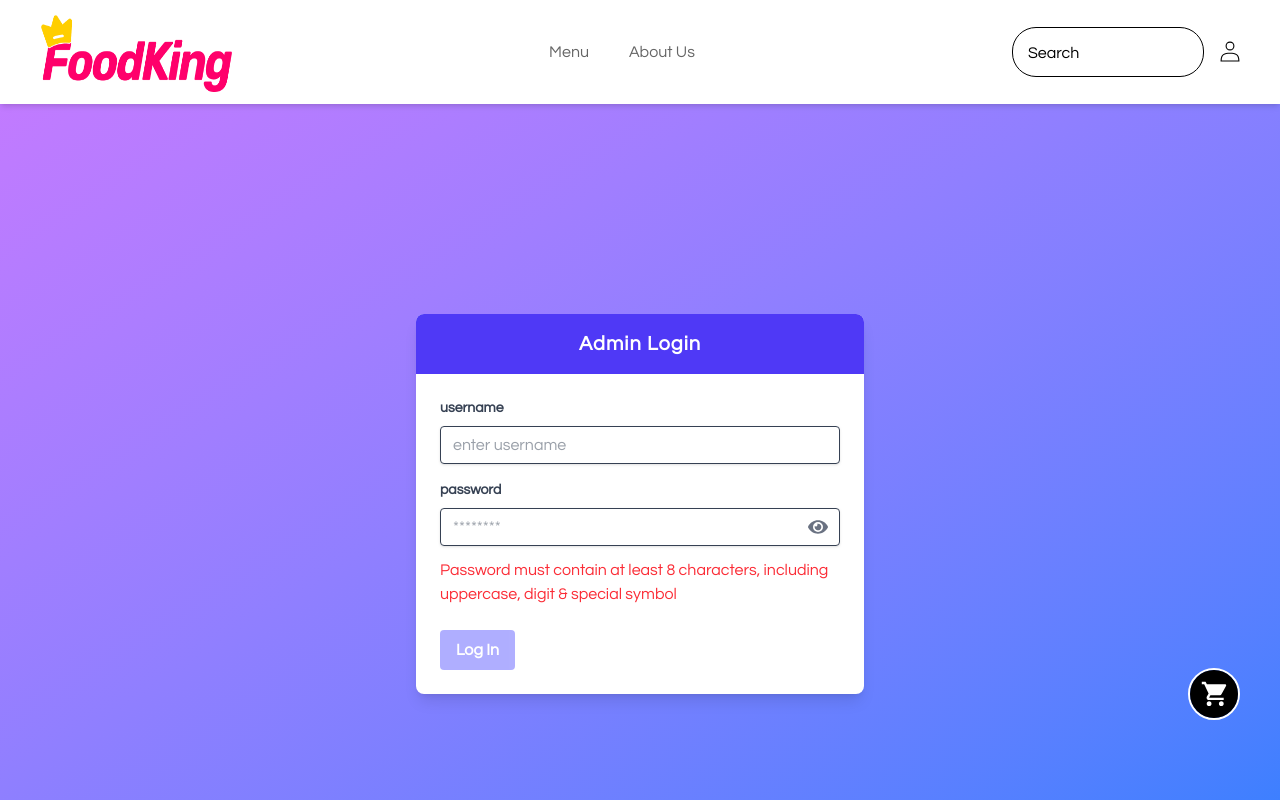
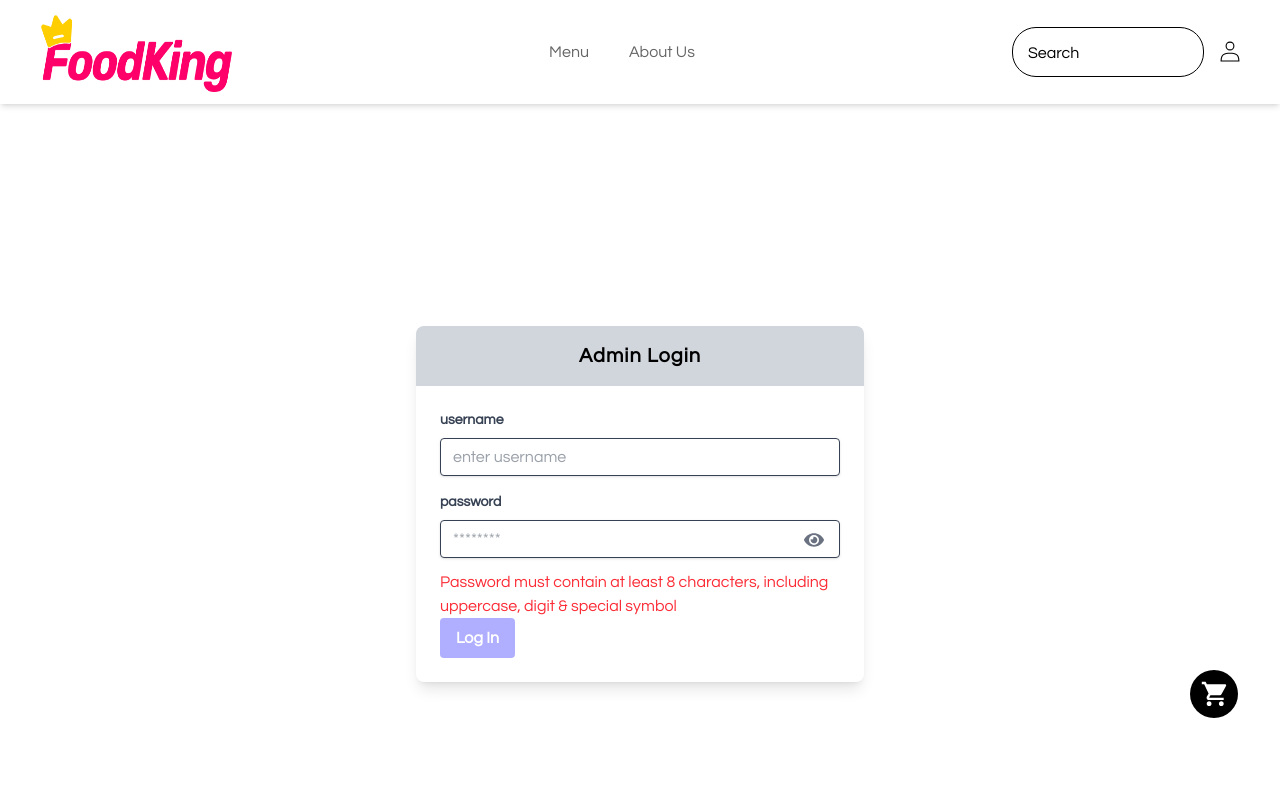
Before and after one commit to Aashish605/newrepo, a React (Vite) app in the folder frontend/: page /login in a window 1280 px wide. Shown: the top 800 px of the page. Built offline with nearby package versions, Linux system fonts and the light colour scheme.

Commit message:
ui update,back to tableId

```diff
--- a/frontend/src/components/login_admin/Login.jsx
+++ b/frontend/src/components/login_admin/Login.jsx
@@ -28,7 +28,7 @@ export default function Login() {
       console.log("this is handleLogin function");
       console.log(username, password);
 
-      const response = await axios.post("https://newrepo-backend.vercel.app/logIn",{
+      const response = await axios.post("https://newrepo-backend.vercel.app/logIn", {
         username,
         password,
       },
@@ -57,9 +57,9 @@ export default function Login() {
   };
 
   return (
-    <div className="min-h-screen bg-gradient-to-br from-purple-400 to-blue-500 flex items-center justify-center py-12 px-4 sm:px-6 lg:px-8">
+    <div className="min-h-screen  flex items-center justify-center py-12 px-4 sm:px-6 lg:px-8">
       <div className="max-w-md w-full bg-white shadow-lg rounded-lg overflow-hidden">
-        <div className="bg-indigo-600 py-4 px-6 text-white text-center font-semibold text-xl tracking-wider">
+        <div className="bg-gray-300 py-4 px-6 text-black text-center font-semibold text-xl tracking-wider">
           Admin Login
         </div>
         <form className="p-6" onSubmit={handleLogin}>
@@ -80,15 +80,14 @@ export default function Login() {
               onChange={(e) => setUsername(e.target.value)}
             />
           </div>
-          <div className="mb-6 relative">
-            {" "}
-            {/* Add relative positioning here */}
+          <div className=" ">
             <label
               htmlFor="password"
               className="block text-gray-700 text-sm font-bold mb-2"
             >
               password
             </label>
+            <div className="relative">
               <input
                 autoComplete="off"
                 type={showPassword ? "text" : "password"} // Dynamically set input type
@@ -99,7 +98,7 @@ export default function Login() {
                 onChange={(e) => setPassword(e.target.value)}
               />
               <span
-              className="absolute inset-y-0 right-0 bottom-15 md:bottom-8 pr-3 flex items-center cursor-pointer"
+                className="absolute  right-4 bottom-5  flex items-center cursor-pointer"
                 onClick={togglePasswordVisibility}
               >
                 {showPassword ? (
@@ -108,6 +107,7 @@ export default function Login() {
                   <FaEye className="h-5 w-5 text-gray-500" />
                 )}
               </span>
+            </div>
             {!Validpass ? (
               <label className="text-red-500" htmlFor="Password">
                 Password must contain at least 8 characters, including
--- a/frontend/src/components/menu_body/Drinks_eachitem.jsx
+++ b/frontend/src/components/menu_body/Drinks_eachitem.jsx
@@ -45,7 +45,7 @@ export default function Special_eachitem() {
         const response = await axios.get("https://newrepo-backend.vercel.app/database");
         const filterResponse = response.data.filter((item) => item.category === "Drinks")
         setItem(filterResponse.map(item => ({ ...item, Quantity: 1 })));
-        console.log(filterResponse.map(item => ({ ...item, Quantity: 1 })));
+        // console.log(filterResponse.map(item => ({ ...item, Quantity: 1 })));
 
         setLoading(false);
       } catch (err) {
@@ -80,7 +80,7 @@ export default function Special_eachitem() {
     const existingOrders = JSON.parse(localStorage.getItem("cart")) || {};
     const tableCart = existingOrders[tableId] || [];
     const existingItem = tableCart.find(e => e.productname === item.productname)
-    console.log(existingItem, "exist");
+    // console.log(existingItem, "exist");
     if (existingItem) {
       existingItem.Quantity += Quantity ;
     }
@@ -92,7 +92,7 @@ export default function Special_eachitem() {
       [tableId]: tableCart,
     };
     localStorage.setItem("cart", JSON.stringify(updatedOrders));
-    console.log("updated cart", tableCart);
+    // console.log("updated cart", tableCart);
   };
 
   const updateQuantity = (id,amount) => {
--- a/frontend/src/components/menu_body/Nonveg_eachitem.jsx
+++ b/frontend/src/components/menu_body/Nonveg_eachitem.jsx
@@ -45,7 +45,7 @@ export default function Special_eachitem() {
         const response = await axios.get("https://newrepo-backend.vercel.app/database");
         const filterResponse = response.data.filter((item) => item.category === "Nonveg")
         setItem(filterResponse.map(item => ({ ...item, Quantity: 1 })));
-        console.log(filterResponse.map(item => ({ ...item, Quantity: 1 })));
+        // console.log(filterResponse.map(item => ({ ...item, Quantity: 1 })));
 
         setLoading(false);
       } catch (err) {
@@ -80,7 +80,7 @@ export default function Special_eachitem() {
     const existingOrders = JSON.parse(localStorage.getItem("cart")) || {};
     const tableCart = existingOrders[tableId] || [];
     const existingItem = tableCart.find(e => e.productname === item.productname)
-    console.log(existingItem, "exist");
+    // console.log(existingItem, "exist");
     if (existingItem) {
       existingItem.Quantity += Quantity ;
     }
@@ -92,7 +92,7 @@ export default function Special_eachitem() {
       [tableId]: tableCart,
     };
     localStorage.setItem("cart", JSON.stringify(updatedOrders));
-    console.log("updated cart", tableCart);
+    // console.log("updated cart", tableCart);
   };
 
   const updateQuantity = (id,amount) => {
--- a/frontend/src/components/menu_body/Special_eachitem.jsx
+++ b/frontend/src/components/menu_body/Special_eachitem.jsx
@@ -45,7 +45,7 @@ export default function Special_eachitem() {
         const response = await axios.get("https://newrepo-backend.vercel.app/database");
         const filterResponse = response.data.filter((item) => item.category === "SpecialItems")
         setItem(filterResponse.map(item => ({ ...item, Quantity: 1 })));
-        console.log(filterResponse.map(item => ({ ...item, Quantity: 1 })));
+        // console.log(filterResponse.map(item => ({ ...item, Quantity: 1 })));
 
         setLoading(false);
       } catch (err) {
@@ -80,7 +80,7 @@ export default function Special_eachitem() {
     const existingOrders = JSON.parse(localStorage.getItem("cart")) || {};
     const tableCart = existingOrders[tableId] || [];
     const existingItem = tableCart.find(e => e.productname === item.productname)
-    console.log(existingItem, "exist");
+    // console.log(existingItem, "exist");
     if (existingItem) {
       existingItem.Quantity += Quantity ;
     }
@@ -92,7 +92,7 @@ export default function Special_eachitem() {
       [tableId]: tableCart,
     };
     localStorage.setItem("cart", JSON.stringify(updatedOrders));
-    console.log("updated cart", tableCart);
+    // console.log("updated cart", tableCart);
   };
 
   const updateQuantity = (id,amount) => {
--- a/frontend/src/components/menu_body/Veg_eachitem.jsx
+++ b/frontend/src/components/menu_body/Veg_eachitem.jsx
@@ -49,7 +49,7 @@ export default function Special_eachitem() {
         const response = await axios.get("https://newrepo-backend.vercel.app/database");
         const filterResponse = response.data.filter((item) => item.category === "Veg")
         setItem(filterResponse.map(item => ({ ...item, Quantity: 1 })));
-        console.log(filterResponse.map(item => ({ ...item, Quantity: 1 })));
+        // console.log(filterResponse.map(item => ({ ...item, Quantity: 1 })));
 
         setLoading(false);
       } catch (err) {
@@ -86,7 +86,7 @@ export default function Special_eachitem() {
     const existingOrders = JSON.parse(localStorage.getItem("cart")) || {};
     const tableCart = existingOrders[tableId] || [];
     const existingItem = tableCart.find(e => e.productname === item.productname)
-    console.log(existingItem, "exist");
+    // console.log(existingItem, "exist");
     if (existingItem) {
       existingItem.Quantity += Quantity ;
     }
@@ -98,7 +98,7 @@ export default function Special_eachitem() {
       [tableId]: tableCart,
     };
     localStorage.setItem("cart", JSON.stringify(updatedOrders));
-    console.log("updated cart", tableCart);
+    // console.log("updated cart", tableCart);
   };
 
   const updateQuantity = (id,amount) => {
--- a/frontend/src/components/nav/AdminOrderList.jsx
+++ b/frontend/src/components/nav/AdminOrderList.jsx
@@ -7,7 +7,7 @@ export default function AdminOrderList({
   handlePaid,
 }) {
   return (
-    <div className="w-full overflow-x-auto text-center min-h-[40vh] ">
+    <div className="w-full overflow-x-auto text-center my-8 min-h-[40vh] ">
       <table className="w-3/5 bg-white shadow-md rounded-lg m-auto">
         <thead className="bg-gray-100">
           <tr>
--- a/frontend/src/components/nav/Adminpanel.jsx
+++ b/frontend/src/components/nav/Adminpanel.jsx
@@ -26,9 +26,9 @@ export default function Adminpanel() {
 
   if (loading) {
     return (
-      <div className="p-6 flex justify-center items-center">
+      <div className="mt-[10vh] flex flex-col justify-center items-center">
         <div className="animate-spin rounded-full h-16 w-16 border-t-4 border-blue-500 border-solid"></div>
-        <span className="ml-3">Loading order data...</span>
+        <span className=" h-[50vh] w-full text-center  text-3xl ">Loading order data...</span>
       </div>
     );
   }
@@ -90,7 +90,7 @@ export default function Adminpanel() {
   };
 
   return (
-    <div className="p-6">
+    <div className="p-6 min-h-[50vh]">
       <h1 className="lg:text-2xl text-xl text-center  font-bold my-4">
         Admin Panel - Order Management
       </h1>
--- a/frontend/src/components/nav/Nav.jsx
+++ b/frontend/src/components/nav/Nav.jsx
@@ -1,15 +1,28 @@
 import { useState, useEffect } from 'react';
 import { useSidebar } from "./Sidebarcontext"
-import { Navigate, NavLink, useNavigate } from "react-router-dom";
+import { NavLink } from "react-router-dom";
+import { useSearchParams } from "react-router-dom";
+
 
 export default function Nav() {
 
-    const navigate = useNavigate()
-
+    const [tableId , setTableId] = useState();
     const [searchbar, setsearchbar] = useState(false);
     const { toggleSidebar, isSidebarOpen } = useSidebar();
     const [handleplaceholder, sethandleplaceholder] = useState();
     const [deltaY, setdeltaY] = useState(0);
+    const [searchParams] = useSearchParams();
+
+
+    console.log(tableId);
+
+
+    useEffect(() => {
+        setTableId(searchParams.get("tableId"));
+    }, []);
+
+
+
 
     useEffect(() => {
         const handleScroll = (e) => {
@@ -85,7 +98,9 @@ export default function Nav() {
                     <svg onClick={toggleSidebar} className={`ml-2 ${isSidebarOpen ? 'block' : 'hidden'}`} xmlns="http://www.w3.org/2000/svg" x="0px" y="0px" width="34" height="34" viewBox="0 0 24 24">
                         <path d="M 4.9902344 3.9902344 A 1.0001 1.0001 0 0 0 4.2929688 5.7070312 L 10.585938 12 L 4.2929688 18.292969 A 1.0001 1.0001 0 1 0 5.7070312 19.707031 L 12 13.414062 L 18.292969 19.707031 A 1.0001 1.0001 0 1 0 19.707031 18.292969 L 13.414062 12 L 19.707031 5.7070312 A 1.0001 1.0001 0 0 0 18.980469 3.9902344 A 1.0001 1.0001 0 0 0 18.292969 4.2929688 L 12 10.585938 L 5.7070312 4.2929688 A 1.0001 1.0001 0 0 0 4.9902344 3.9902344 z"></path>
                     </svg>
-                    <img onClick={() => { navigate("/") }} src="./logo.png" alt="Posterized logo" className=" sm:w-[35vw]  sm:h-[10vh] w-[30vw] h-[10vh] " />
+                    <NavLink to={`${tableId ? `/?tableId=${tableId}` : "/"}`}>
+                        <img src="./logo.png" alt="Posterized logo" className=" sm:w-[35vw]  sm:h-[10vh] w-[30vw] h-[10vh] " />
+                    </NavLink>
                     <div className="flex items-center  justify-center gap-6 ">
                         <svg onClick={() => { setsearchbar(!searchbar) }} xmlns="http://www.w3.org/2000/svg" x="0px" y="0px" width="25" height="25" viewBox="0 0 30 30">
                             <path d="M 13 3 C 7.4889971 3 3 7.4889971 3 13 C 3 18.511003 7.4889971 23 13 23 C 15.396508 23 17.597385 22.148986 19.322266 20.736328 L 25.292969 26.707031 A 1.0001 1.0001 0 1 0 26.707031 25.292969 L 20.736328 19.322266 C 22.148986 17.597385 23 15.396508 23 13 C 23 7.4889971 18.511003 3 13 3 z M 13 5 C 17.430123 5 21 8.5698774 21 13 C 21 17.430123 17.430123 21 13 21 C 8.5698774 21 5 17.430123 5 13 C 5 8.5698774 8.5698774 5 13 5 z"></path>
@@ -135,10 +150,12 @@ export default function Nav() {
                 </div>
             </nav >
             <nav className={`hidden    top-0 z-30 bg-white shadow-md w-full min-[815px]:flex   justify-between items-center  px-10 py-3 gap-10 ${deltaY >= 0 ? "relative" : "sticky"} dropdown`}>
-                <img onClick={() => { navigate("/") }} src="./logo.png" alt="Posterized logo" className=" w-[15vw] h-[10vh]  " />
+                <NavLink to={`${tableId ? `/?tableId=${tableId}` : "/"}`}>
+                    <img src="./logo.png" alt="Posterized logo" className=" w-[15vw] h-[10vh]  " />
+                </NavLink>
                 <div className="flex flex-wrap items-center justify-center text-center gap-10">
                     <NavLink
-                        to="/"
+                        to={`${tableId ? `/?tableId=${tableId}` : "/"}`}
                         className={({ isActive }) =>
                             `hover:underline hover:underline-offset-4 my-1 hover:decoration-0 opacity-60
                         ${isActive ? `font-medium underline underline-offset-4 decoration-1 opacity-100` : ""}`
--- a/frontend/src/components/protectedroute/Protectedroute.jsx
+++ b/frontend/src/components/protectedroute/Protectedroute.jsx
@@ -38,7 +38,7 @@ export default function Protectedroute() {
 
   // Show loading state while checking authentication
   if (isLoading) {
-    return <div>Loading...</div>;
+    return <div className="h-[50vh] w-full flex items-center justify-center text-3xl ">Loading...</div>;
   }
 
   // Redirect to login if not authenticated
```
Also changed, not shown: frontend/src/components/login_admin/Signup.jsx (+7 -15 lines). Lines whose indentation alone changed are shown as unchanged.
